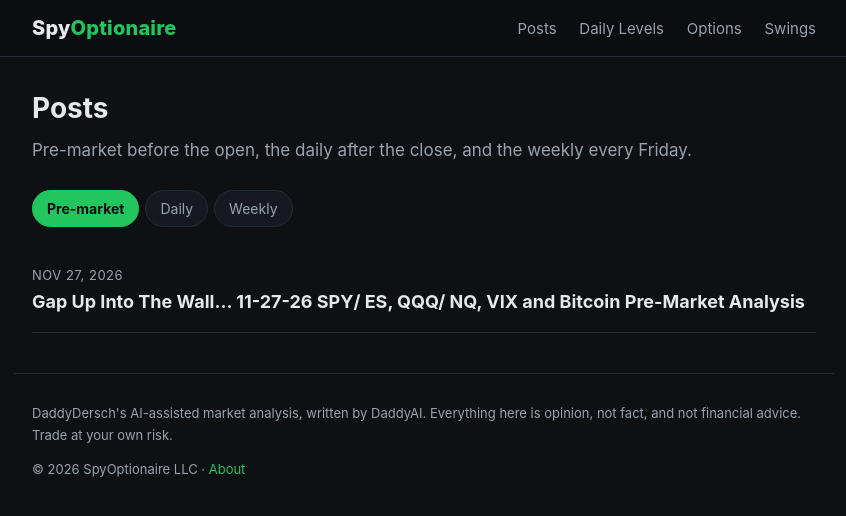
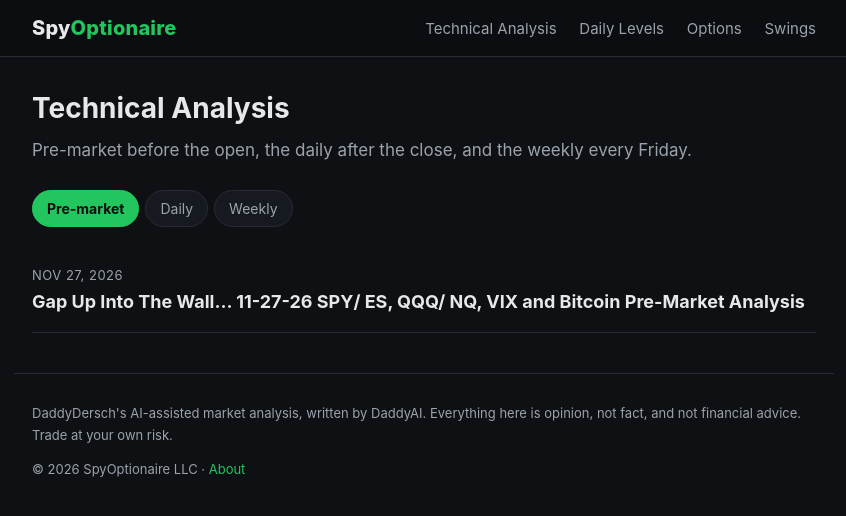
Before and after one commit to SpyOptionaire/spyoptionaire.github.io, a Jekyll site: the page built from posts.html, in a window 1280 px wide. Shown: the top 516 px of the page, without its empty margins (216-1062 px from the left). Built offline with Jekyll 4.4.1, drawn with Linux system fonts in a browser that asks for light colours.

Commit message:
Rename Posts to Technical Analysis; tidy the empty tab
Co-Authored-By: Claude Opus 5.5 <noreply@anthropic.com>
Claude-Session: https://claude.ai/code/session_01EnXCpuWUg6oc66XeZWqt4P

```diff
--- a/_layouts/default.html
+++ b/_layouts/default.html
@@ -12,7 +12,7 @@
     <div class="wrap bar">
       <a class="brand" href="{{ '/' | relative_url }}">Spy<span>Optionaire</span></a>
       <nav>
-        <a href="{{ '/posts/' | relative_url }}">Posts</a>
+        <a href="{{ '/posts/' | relative_url }}">Technical Analysis</a>
         <a href="{{ '/levels/' | relative_url }}">Daily Levels</a>
         <a href="{{ '/options/' | relative_url }}">Options</a>
         <a href="{{ '/swings/' | relative_url }}">Swings</a>
--- a/assets/css/style.css
+++ b/assets/css/style.css
@@ -87,3 +87,4 @@ main > .ob { margin:14px 0; }
 @media (max-width:560px) { .bar { height:auto; flex-wrap:wrap; padding:8px 18px 6px; } nav { width:100%; display:flex; gap:16px; overflow-x:auto; padding-top:2px; } nav a { margin-left:0; font-size:14px; white-space:nowrap; } }
 .board .posts { margin:4px 0 30px; }
 .swt td i { white-space:normal; } .swt td:first-child { white-space:normal; } .swt td { font-size:13px; }
+.board > .empty { margin:14px 0 30px; }
--- a/index.html
+++ b/index.html
@@ -9,7 +9,7 @@ title: SpyOptionaire
 
 <div class="tiles">
   <a class="tile" href="{{ '/posts/' | relative_url }}">
-    <span class="k">Posts</span>
+    <span class="k">Technical Analysis</span>
     <b>Daily, pre-market and weekly TA</b>
     <span>Pre-market around 9 AM ET, the daily after the close (about 5:30 PM ET), and the weekly every Friday. Both the bull and the bear case, every level with its reason.</span>
   </a>
--- a/posts.html
+++ b/posts.html
@@ -1,10 +1,10 @@
 ---
 layout: default
-title: Posts
+title: Technical Analysis
 permalink: /posts/
 ---
 <section class="hero">
-  <h1>Posts</h1>
+  <h1>Technical Analysis</h1>
   <p>Pre-market before the open, the daily after the close, and the weekly every Friday.</p>
 </section>
 {% assign latest = site.posts | first %}
@@ -16,7 +16,7 @@ permalink: /posts/
 {% assign k = kv | split: ":" %}
 {% assign items = site.posts | where: "kind", k[1] %}
 <div class="board" data-g="{{ k[0] }}">
-<ul class="posts">
+{% if items.size > 0 %}<ul class="posts">
   {% for post in items %}
   <li>
     <a href="{{ post.url | relative_url }}">
@@ -25,7 +25,7 @@ permalink: /posts/
     </a>
   </li>
   {% endfor %}
-</ul>
+</ul>{% endif %}
 {% if items.size == 0 %}<p class="empty">{% if k[0] == 'weekly' %}The first weekly post lands Friday evening.{% else %}No posts here yet.{% endif %}</p>{% endif %}
 </div>
 {% endfor %}
```
